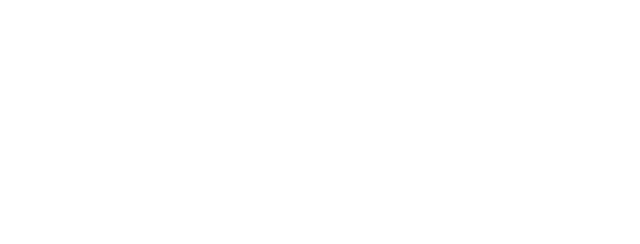
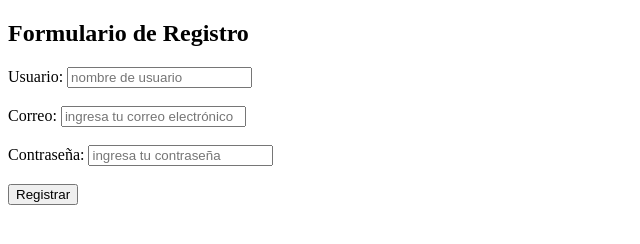
Before and after one commit to AtlasDA/JavaScript, a plain HTML site: page Demo01/index.html in a window 1280 px wide. Shown: the whole page, without its empty margins (0-640 px from the left). Drawn offline with Linux system fonts and the light colour scheme.

Commit message:
hemos vinculado el js

```diff
--- a/Demo01/index.html
+++ b/Demo01/index.html
@@ -1,11 +1,27 @@
 <!DOCTYPE html>
 <html lang="en">
+
 <head>
     <meta charset="UTF-8">
     <meta name="viewport" content="width=device-width, initial-scale=1.0">
     <title>Formulario de Registro</title>
 </head>
+
 <body>
-
+    <h2>Formulario de Registro</h2>
+    <form id="formulario-registro">
+        <label>Usuario:</label>
+        <input type="text" id="usuario" name="usuario" placeholder="nombre de usuario">
+        <br><br>
+        <label>Correo:</label>
+        <input type="text" id="correo" name="correo" placeholder="ingresa tu correo electrónico">
+        <br><br>
+        <label>Contraseña:</label>
+        <input type="text" id="contrasena" name="contrasena" placeholder="ingresa tu contraseña">
+        <br><br>
+        <input type="submit" value="Registrar">
+    </form>
+    <div id="mensajeserror"></div>
 </body>
+<script src="js/ap.js"></script>
 </html>
```
Also changed, not shown: Demo01/js/ap.js (added).
